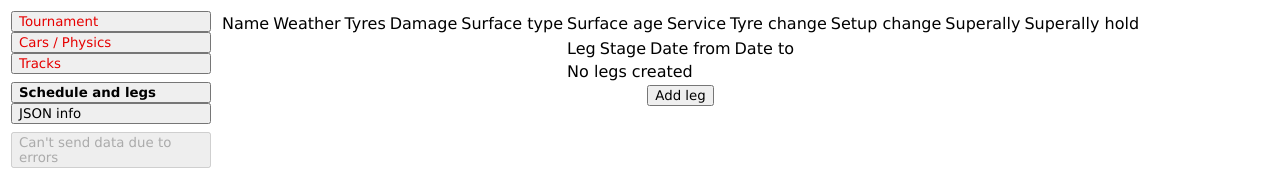
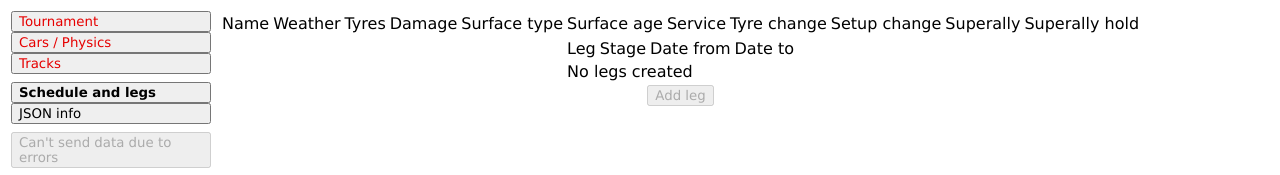
Before and after one commit to suXinjke/RBRCZTourneyCreatorRevamped, a Vue app: page / in a window 1280 px wide. Shown: the top 175 px of the page. Built offline with nearby package versions, Linux system fonts and the light colour scheme.

Commit message:
fix incorrect condition 'canAddLeg'

```diff
--- a/src/Legs.vue
+++ b/src/Legs.vue
@@ -204,7 +204,7 @@ export default Vue.extend( {
 
         canAddLeg: function() {
             return (
-                this.tracks.length < 2 ||
+                this.tracks.length >= 2 ||
                 this.maxStageDivider < this.tracks.length - 2
             )
         },
```
